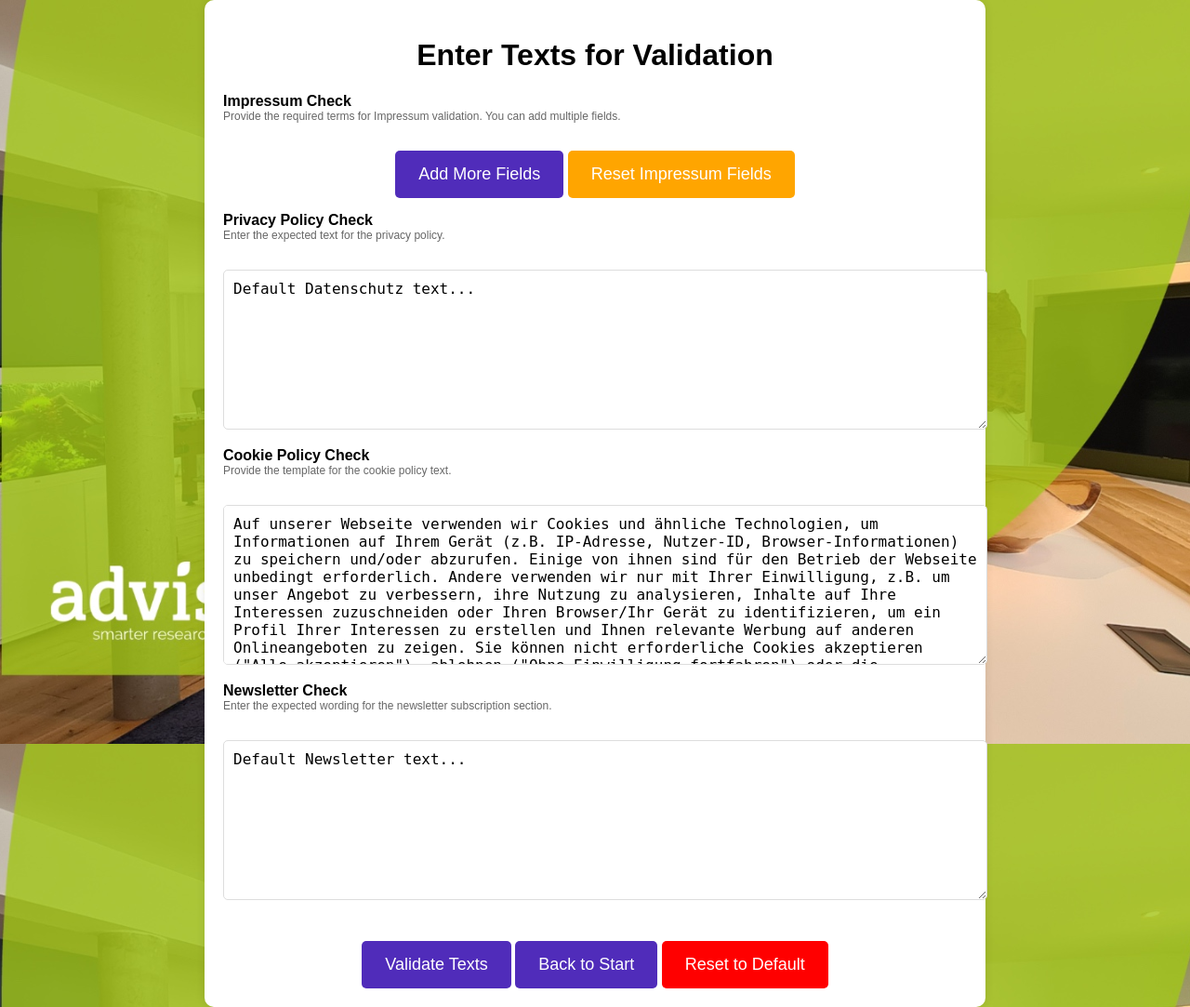
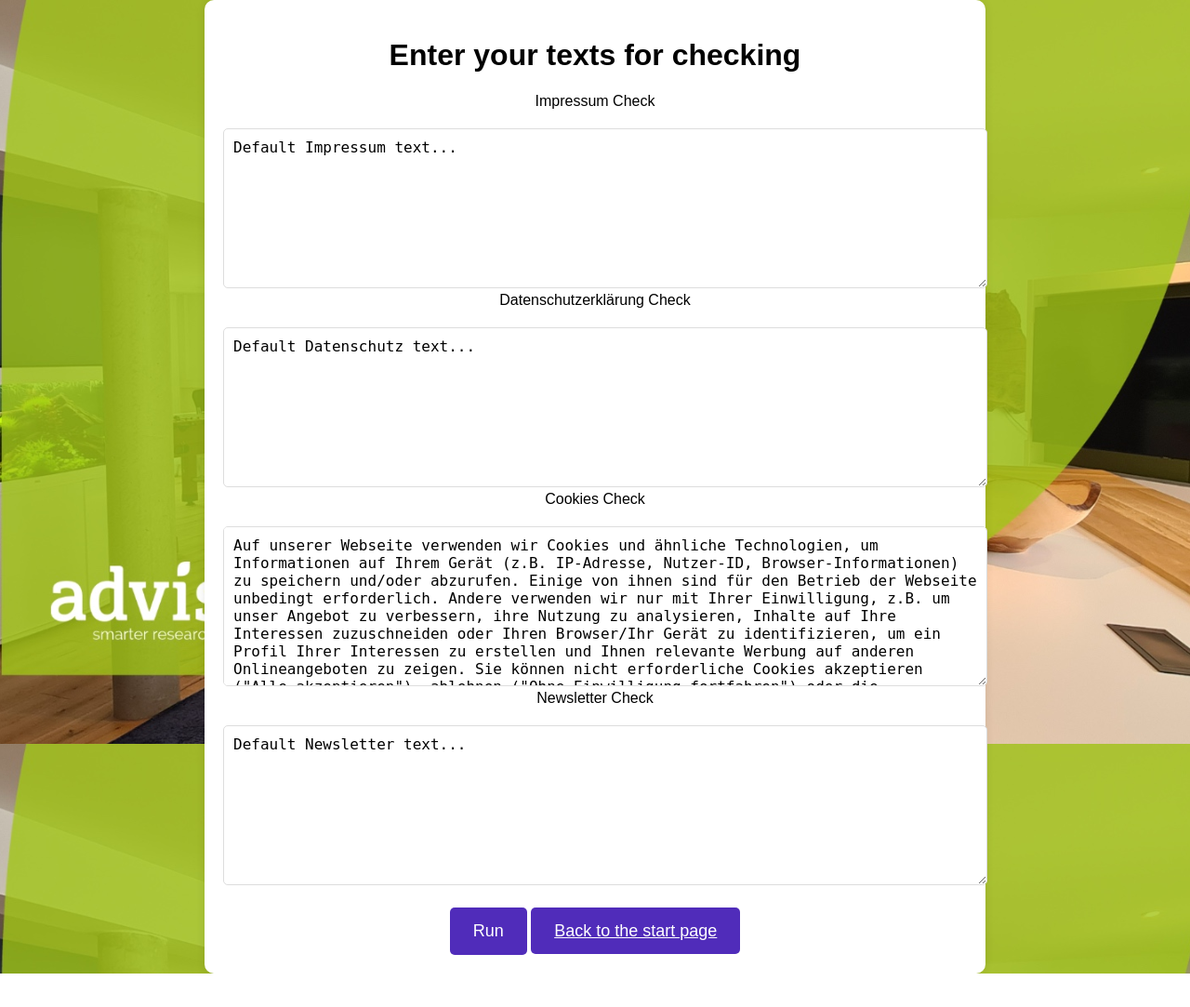
Before and after one commit to ecemeverett/Projektarbeit, a Flask app: page /templates in a window 1280 px wide. Shown: the whole page at 93% size. After the commit the page ends 1047 px from the top, so only its background shows below. Run offline with Flask 3, Linux system fonts and the light colour scheme.

Commit message:
Add files via upload

```diff
--- a/Project_new/app.py
+++ b/Project_new/app.py
@@ -24,7 +24,6 @@ from cookie_banner_without_consent import WithoutConsentChecker
 from cookie_options import CookieSelectionChecker
 from cookie_banner_text import CookieBannerText
 from cookie_banner_link_checker import CookieBannerLinkValidator
-from impressum_checker import ImpressumChecker
 import asyncio
 
 
@@ -88,20 +87,15 @@ def index():
 def templates():
     templates = get_templates()  # Retrieve templates from session
     if request.method == 'POST':
-        additional_impressum = request.form.getlist('additional_impressum')  # Formulareingaben abholen
-        print("Form Data Received:", request.form)
         new_templates = {
-            'impressum': request.form.get('impressum', DEFAULT_TEMPLATES['impressum']),
-            'datenschutz': request.form.get('datenschutz', DEFAULT_TEMPLATES['datenschutz']),
+            'impressum': request.form.get('impressum',DEFAULT_TEMPLATES['impressum']),
+            'datenschutz': request.form.get('datenschutz',DEFAULT_TEMPLATES['datenschutz']),
             'cookie_policy': request.form.get('cookie_policy', DEFAULT_TEMPLATES['cookie_policy']),
-            'newsletter': request.form.get('newsletter', DEFAULT_TEMPLATES['newsletter']),
-             'additional_impressum': request.form.getlist('additional_impressum[]')   # Save additional terms
+            'newsletter': request.form.get('newsletter', DEFAULT_TEMPLATES['newsletter'])
         }
-        set_templates(new_templates)  # Save updated templates in session
-        print("Debug (templates): Templates saved in session:", session['templates'])  # Debugging
+        set_templates(new_templates)  # Save updated templates
         return redirect(url_for('check_compliance'))
-    return render_template('templates.html', templates=templates, DEFAULT_TEMPLATES=DEFAULT_TEMPLATES)
-
+    return render_template('templates.html', templates=templates)
 
 @app.route('/check_compliance')
 async def check_compliance():
@@ -111,97 +105,75 @@ async def check_compliance():
 
     start_time = datetime.now()  # Startzeit erfassen
 
-    # Checker-Instanzen erstellen
     checker = CookieBannerVis()
     checker2 = WithoutConsentChecker()
     checker3 = CookieSelectionChecker()
     checker4 = CookieBannerText()
     checker5 = CookieBannerLinkValidator()
-    checkerM1 = ImpressumChecker()
 
     # Initialize criteria results and feedback results
     criteria_results = {}
     feedback_results = {}
 
     try:
-        # Perform checks asynchronously
+        # Perform cookie banner checks asynchronously
         tasks = [
             checker.check_visibility(url),
             checker2.check_ohne_einwilligung_link(url),
             checker3.check_cookie_selection(url),
-            checker5.check_banner_and_links(url)
+            checker5.check_banner_and_links(url),
+            #asyncio.to_thread(check_clear_cta, url),
+            #asyncio.to_thread(check_age_limitation, url)
         ]
 
-        # Sync check for ImpressumChecker (not asynchronous)
-        templates = get_templates()
-        additional_impressum = templates.get('additional_impressum', [])
-
-        print("Debug (check_compliance): Loaded additional_impressum:", additional_impressum)  # Debugging
-
-        # Überprüfen, ob Begriffe vorhanden sind
-        if not additional_impressum:
-            print("No additional Impressum terms found.")
-        impressum_url, term_results, _, _ = checkerM1.check_terms(url, additional_impressum)
-        print("Debug (check_compliance): Term Results from checkerM1:", term_results)
-
-        # Feedback für Impressum
-        impressum_feedback = f"Impressum found at {impressum_url}." if impressum_url else "No valid Impressum link found."
-
-        # Debug: Ausgeben der Impressum-Ergebnisse
-        print(f"Impressum URL: {impressum_url}")
-        print(f"Impressum Terms Results: {term_results}")
-
-        # Wait for all asynchronous tasks to complete
+        # Wait for all tasks to complete concurrently
         results = await asyncio.gather(*tasks, return_exceptions=True)
 
-        # Process asynchronous results
+        # Debug print
+        for idx, result in enumerate(results):
+            print(f"Task {idx} result: {result} (Type: {type(result)})")
+
+        # Extract results safely
         banner_result, banner_feedback = results[0] if not isinstance(results[0], Exception) else (False, str(results[0]))
         ohne_einwilligung_result, ohne_feedback = results[1] if not isinstance(results[1], Exception) else (False, str(results[1]))
         selection_result, selection_feedback = results[2] if not isinstance(results[2], Exception) else (False, str(results[2]))
         imprint_privacy_result, imprint_privacy_feedback = results[3] if not isinstance(results[3], Exception) else (False, str(results[3]))
+        #cta_result, cta_feedback = results[3] if not isinstance(results[3], Exception) else (False, str(results[3]))
+        #age_limitation_result, age_limitation_feedback = results[4] if not isinstance(results[4], Exception) else (False, str(results[4]))
 
         # Perform text comparison
         try:
+            templates = get_templates()  # Retrieve templates
             website_text = await checker4.extract_cookie_banner_text(url)
             cookie_policy_template = templates['cookie_policy']  # Access the 'cookie_policy' template
             text_comparison_result, similarity, text_comparison_feedback = checker4.compare_cookie_banner_text(
-                website_text, cookie_policy_template
+            website_text, cookie_policy_template
             )
         except Exception as e:
             text_comparison_result = False
             text_comparison_feedback = f"Error during text comparison: {e}"
 
-        # Populate criteria results
+        # Populate criteria results and feedback
         criteria_results = {
             "Cookie Banner Visibility": banner_result,
             "Ohne Einwilligung Link": ohne_einwilligung_result,
             "Cookie Selection": selection_result,
             "Cookie Banner Text Comparison": text_comparison_result,
             "Cookie Banner Links to Imprint and Privacy Policy": imprint_privacy_result,
-            "Impressum URL": impressum_url or "Not found"
+           # "Clear CTA": cta_result,
+           # "Age Limitation": age_limitation_result,
         }
 
-        # Add detailed impressum terms check
-        for term, found in term_results.items():
-            criteria_results[f"Impressum Term: {term}"] = found
-
-        # Populate feedback results
         feedback_results = {
             "Cookie Banner Visibility": banner_feedback,
             "Ohne Einwilligung Link": ohne_feedback,
             "Cookie Selection": selection_feedback,
             "Cookie Banner Text Comparison": text_comparison_feedback,
             "Cookie Banner Links to Imprint and Privacy Policy": imprint_privacy_feedback,
-            "Impressum Check": impressum_feedback
+           # "Clear CTA": cta_feedback,
+           # "Age Limitation": age_limitation_feedback,
         }
 
-        # Add feedback for impressum terms
-        for term, found in term_results.items():
-            feedback_results[f"Impressum Term: {term}"] = "Found" if found else "Not Found"
-
-        # Debug: Ausgeben von Criteria- und Feedback-Ergebnissen
-        print(f"Criteria Results: {criteria_results}")
-        print(f"Feedback Results: {feedback_results}")
 
     except Exception as e:
         # Handle errors gracefully and populate default feedback
@@ -218,47 +190,12 @@ async def check_compliance():
 
     # Generate PDF
     date_time = datetime.now().strftime("%Y-%m-%d %H:%M:%S")
-    pdf_content = generate_pdf(
-        url,
-        conformity,
-        criteria_results,
-        feedback_results,
-        date_time,
-        duration
-    )
+    pdf_content = generate_pdf(url, conformity, criteria_results, feedback_results, date_time,duration)
 
     # Save to database
     await asyncio.to_thread(save_result, url, conformity, pdf_content)  # Save to database in a thread
 
     return redirect(url_for('results'))
-
-def save_result(url, conformity, pdf_content):
-    try:
-        conn = sqlite3.connect('compliance.db')
-        cursor = conn.cursor()
-
-        # Tabelle erstellen, falls sie nicht existiert
-        cursor.execute('''
-            CREATE TABLE IF NOT EXISTS compliance (
-                id INTEGER PRIMARY KEY AUTOINCREMENT,
-                date DATETIME DEFAULT (datetime('now', 'localtime')),
-                url TEXT NOT NULL,
-                conformity TEXT NOT NULL,
-                conformity_details BLOB NOT NULL
-            )
-        ''')
-
-        # Neue Ergebnisse einfügen
-        cursor.execute('''
-            INSERT INTO compliance (url, conformity, conformity_details)
-            VALUES (?, ?, ?)
-        ''', (url, conformity, pdf_content))
-
-        conn.commit()  # Änderungen speichern
-    except sqlite3.Error as e:
-        print(f"An error occurred while saving to database: {e}")
-    finally:
-        conn.close()
 
 
 def check_clear_cta(url):
@@ -503,20 +440,13 @@ def check_newsletter_more_details (soup):
 
 """
 
-def generate_pdf(url, conformity, criteria_results, feedback_results, date_time, duration):
-    html_content = ""  # Sicherstellen, dass die Variable immer initialisiert ist
-    templates = session.get('templates', {})
-    additional_impressum = templates.get('additional_impressum', [])
-
-    html_content += f'''
+def generate_pdf(url, conformity, criteria_results, feedback_results,date_time,duration):
+    html_content = f'''
     <h1>Compliance Report</h1>
     <p><strong>Date and Time:</strong> {date_time}</p>
     <p><strong>URL:</strong> {url}</p>
     <p><strong>Conformity:</strong> {conformity}</p>
     <p><strong>Time taken to generate this PDF:</strong> {duration} seconds</p>
-    <h2>Impressum Check</h2>
-    <p><strong>Result:</strong> {feedback_results.get("Impressum Check", "No feedback available.")}</p>
-    <p><strong>Impressum URL:</strong> {criteria_results.get("Impressum URL", "Not found")}</p>
     <h2>Criteria Results</h2>
     <table border="1" style="width: 100%; border-collapse: collapse;">
     <tr>
@@ -526,49 +456,67 @@ def generate_pdf(url, conformity, criteria_results, feedback_results, date_time,
     </tr>
     '''
 
-    # Generelle Kriterien und Feedbacks einfügen
+    # Iterate over the criteria_results and feedback_results to generate rows for the PDF table
     for criterion in criteria_results.keys():
-        if not criterion.startswith("Impressum Term:"):  # Begriffe aus Impressum separat behandeln
-            met = criteria_results.get(criterion, False)  # Get the status
-            status = "✔️" if met else "❌"
-            feedback = feedback_results.get(criterion, "No feedback available.")
+        met = criteria_results.get(criterion, False)  # Get the status safely
+        status = "✔️" if met else "❌"  # Use checkmark for True, cross for False
+        feedback = feedback_results.get(criterion, "No feedback available.")  # Get feedback, default if not available
 
-            html_content += f'''
-            <tr>
-                <td style="padding: 10px;">{criterion}</td>
-                <td style="padding: 10px;">{status}</td>
-                <td style="padding: 10px;">{feedback}</td>
-            </tr>
-            '''
-
-    # Impressum-spezifische Begriffe hinzufügen
-    html_content += '''
-    <tr>
-        <th colspan="3" style="padding: 10px; text-align: center; background-color: #f2f2f2;">Impressum Terms</th>
-    </tr>
-    '''
-    for term in additional_impressum:
-        status = "✔️" if criteria_results.get(f"Impressum Term: {term}", False) else "❌"
-        feedback = feedback_results.get(f"Impressum Term: {term}", "No feedback available.")
         html_content += f'''
         <tr>
-            <td style="padding: 10px;">{term}</td>
+            <td style="padding: 10px;">{criterion}</td>
             <td style="padding: 10px;">{status}</td>
             <td style="padding: 10px;">{feedback}</td>
         </tr>
         '''
 
-    html_content += '</table>'
+    html_content += '''
+    </table>
+    '''
 
-    # PDF generieren
+    # Create a BytesIO buffer to hold the PDF
     pdf_buffer = io.BytesIO()
+
+    # Convert HTML to PDF
     pisa_status = pisa.CreatePDF(html_content, dest=pdf_buffer)
+
+    # Check for errors during PDF generation
     if pisa_status.err:
         print("Error generating PDF")
         return None
 
-    pdf_buffer.seek(0)
+    # Return the PDF content as bytes
+    pdf_buffer.seek(0)  # Reset buffer position to the beginning
     return pdf_buffer.read()
+
+
+def save_result(url, conformity, pdf_content):
+    try:
+        conn = sqlite3.connect('compliance.db')
+        cursor = conn.cursor()
+
+        # Create the table if it doesn't exist
+        cursor.execute('''
+            CREATE TABLE IF NOT EXISTS compliance (
+                id INTEGER PRIMARY KEY AUTOINCREMENT,
+                date DATETIME DEFAULT (datetime('now', 'localtime')),
+                url TEXT NOT NULL,
+                conformity TEXT NOT NULL,
+                conformity_details BLOB NOT NULL
+            )
+        ''')  # Ensure the PDF content can be stored as a BLOB
+
+        # Insert the new result into the database
+        cursor.execute('''
+            INSERT INTO compliance (url, conformity, conformity_details)
+            VALUES (?, ?, ?)
+        ''', (url, conformity, pdf_content))
+
+        conn.commit()  # Commit the transaction
+    except sqlite3.Error as e:
+        print(f"An error occurred: {e}")  # Log the error for debugging
+    finally:
+        conn.close()  # Ensure the database connection is closed
 
 
 
@@ -621,13 +569,6 @@ def execute_query(query, params=()):
     conn.close()
     return results
 
-@app.route('/reset_templates', methods=['POST'])
-def reset_templates():
-    # Setze Templates auf Standardwerte
-    session['templates'] = DEFAULT_TEMPLATES
-    return '', 204  # Rückgabe: Kein Inhalt, nur Erfolgsstatus
-
-
 @app.route('/database', methods=['GET'])
 def database():
     page = request.args.get('page', 1, type=int)
--- a/Project_new/templates/templates.html
+++ b/Project_new/templates/templates.html
@@ -4,7 +4,7 @@
 <head>
     <meta charset="UTF-8">
     <meta name="viewport" content="width=device-width, initial-scale=1.0">
-    <title>Text Validation</title>
+    <title>Textprüfung</title>
     <style>
         body {
             font-family: Arial, sans-serif;
@@ -32,18 +32,6 @@
             font-size: 16px;
             border-radius: 5px;
             border: 1px solid #ddd;
-            resize: vertical;
-        }
-
-        .impressum-textarea {
-            width: 100%;
-            height: 50px;
-            font-size: 14px;
-            margin-top: 10px;
-            padding: 5px;
-            border-radius: 5px;
-            border: 1px solid #ddd;
-            resize: vertical;
         }
 
         button {
@@ -57,10 +45,6 @@
             cursor: pointer;
         }
 
-        button:hover {
-            background-color: #3a2394;
-        }
-
         .button2 {
             padding: 15px 25px;
             font-size: 18px;
@@ -70,124 +54,73 @@
             border: none;
             border-radius: 5px;
             cursor: pointer;
-            text-decoration: none;
-            display: inline-block;
-        }
-
-        .button2:hover {
-            background-color: #3a2394;
-        }
-
-        .additional-field {
-            margin-top: 10px;
-        }
-
-        label {
-            font-weight: bold;
-            margin-top: 15px;
-            display: block;
-            text-align: left;
-        }
-
-        .tooltip {
-            font-size: 12px;
-            color: #666;
-            display: block;
-            margin-bottom: 10px;
-            text-align: left;
         }
     </style>
 </head>
 
 <body>
     <div class="container">
-        <h1>Enter Texts for Validation</h1>
+        <h1>Enter your texts for checking</h1>
         <form method="POST">
             <input type="hidden" name="url" value="{{ url }}">
 
             <label for="impressum">Impressum Check</label>
-            <span class="tooltip">Provide the required terms for Impressum validation. You can add multiple fields.</span>
+            <textarea id="impressum" name="impressum"
+                placeholder="Please enter your variables">{{ templates['impressum'] }}</textarea>
 
-            <!-- Vorhandene Impressum-Felder anzeigen -->
-            <div id="additional-fields">
-                {% for term in templates.get('additional_impressum', []) %}
-                <textarea name="additional_impressum[]" class="impressum-textarea" placeholder="Enter additional term">{{ term }}</textarea>
-                {% endfor %}
-            </div>
-            <div class="button-container">
-            <button type="button" onclick="addImpressumField()">Add More Fields</button>
-            <button type="button" style="background-color: orange;" onclick="resetImpressumFields()">Reset Impressum Fields</button>
-           </div>
+            <label for="datenschutz">Datenschutzerklärung Check</label>
+            <textarea id="datenschutz" name="datenschutz"
+                placeholder="Please enter your Text">{{ templates['datenschutz'] }}</textarea>
 
-            <label for="datenschutz">Privacy Policy Check</label>
-            <span class="tooltip">Enter the expected text for the privacy policy.</span>
-            <textarea id="datenschutz" name="datenschutz"
-                placeholder="Enter Privacy Policy text here">{{ templates['datenschutz'] }}</textarea>
-
-            <label for="cookie_policy">Cookie Policy Check</label>
-            <span class="tooltip">Provide the template for the cookie policy text.</span>
+            <label for="cookie_policy">Cookies Check</label>
             <textarea id="cookie_policy" name="cookie_policy"
-                placeholder="Enter Cookie Policy text here">{{ templates['cookie_policy'] }}</textarea>
+                placeholder="Please enter your Text">{{ templates['cookie_policy'] }}</textarea>
 
             <label for="newsletter">Newsletter Check</label>
-            <span class="tooltip">Enter the expected wording for the newsletter subscription section.</span>
             <textarea id="newsletter" name="newsletter"
-                placeholder="Enter Newsletter text here">{{ templates['newsletter'] }}</textarea>
+                placeholder="Please enter your Text">{{ templates['newsletter'] }}</textarea>
 
-            <button type="submit">Validate Texts</button>
-            <a href="{{ url_for('index') }}" class="button2">Back to Start</a>
-            <button type="button" style="background-color: red;" onclick="resetToDefault()">Reset to Default</button>
+
+            <button type="submit">Run</button>
+            <a href="{{ url_for('index') }}" class=button2>Back to the start page</a>
         </form>
     </div>
     <script>
-            document.querySelector('form').addEventListener('submit', function () {
-            const fields = document.querySelectorAll('.impressum-textarea');
-            fields.forEach(field => {
-             if (!field.value.trim()) {
-                 field.value = ''; // Leeren Wert explizit setzen
-             }
-             });
-                });
+        // Definiere die Standardtexte
+        const defaultTexts = {
+            impressum: "Here Imprint variables.",
+            datenschutz: "Standardtext für Datenschutzerklärung.",
+            cookie_policy: `Auf unserer Webseite verwenden wir Cookies und ähnliche Technologien, um Informationen auf Ihrem Gerät (z.B. IP-Adresse, Nutzer-ID, Browser-Informationen) zu speichern und/oder abzurufen. Einige von ihnen sind für den Betrieb der Webseite unbedingt erforderlich. Andere verwenden wir nur mit Ihrer Einwilligung, z.B. um unser Angebot zu verbessern, ihre Nutzung zu analysieren, Inhalte auf Ihre Interessen zuzuschneiden oder Ihren Browser/Ihr Gerät zu identifizieren, um ein Profil Ihrer Interessen zu erstellen und Ihnen relevante Werbung auf anderen Onlineangeboten zu zeigen. Sie können nicht erforderliche Cookies akzeptieren ("Alle akzeptieren"), ablehnen ("Ohne Einwilligung fortfahren") oder die Einstellungen individuell anpassen und Ihre Auswahl speichern ("Auswahl speichern"). Zudem können Sie Ihre Einstellungen (unter dem Link "Cookie-Einstellungen") jederzeit aufrufen und nachträglich anpassen. Weitere Informationen enthalten unsere Datenschutzinformationen.`,
+            newsletter: "Standardtext für Newsletter."
+        };
 
-        // Dynamisch ein neues Feld hinzufügen
-         function addImpressumField() {
-         const additionalFields = document.getElementById('additional-fields');
-         const newField = document.createElement('textarea');
-         newField.name = 'additional_impressum[]';
-         newField.classList.add('impressum-textarea');
-         newField.placeholder = 'Enter additional term';
-         additionalFields.appendChild(newField);
-        }
+        document.querySelector("form").addEventListener("submit", function (event) {
+            let textareas = document.querySelectorAll("textarea");
+            let allFilled = true;
 
-        function resetImpressumFields() {
-        // Leere den Inhalt des Containers
-        document.getElementById('additional-fields').innerHTML = '';
-    }
+            textareas.forEach(textarea => {
+                if (textarea.value.trim() === "") {
+                    allFilled = false;
+                }
+            });
 
-    function resetToDefault() {
-        fetch('{{ url_for("reset_templates") }}', {
-            method: 'POST',
-            headers: { 'Content-Type': 'application/json' },
-        }).then(response => {
-            if (response.ok) {
-                // Die Standardwerte aus `DEFAULT_TEMPLATES` setzen
-                document.getElementById('datenschutz').value = `{{ DEFAULT_TEMPLATES["datenschutz"] }}`;
-                document.getElementById('cookie_policy').value = `{{ DEFAULT_TEMPLATES["cookie_policy"] }}`;
-                document.getElementById('newsletter').value = `{{ DEFAULT_TEMPLATES["newsletter"] }}`;
+            if (!allFilled) {
+                event.preventDefault(); // Verhindert das Absenden des Formulars
+                let confirmMessage = "Some fields are empty. Would you like to continue with the standard texts?";
+                if (confirm(confirmMessage)) {
+                    // Setze die Standardtexte ein
+                    textareas.forEach(textarea => {
+                        if (textarea.value.trim() === "") {
+                            textarea.value = defaultTexts[textarea.name] || ""; // Standardtext einsetzen
+                        }
+                    });
+                    this.submit(); // Formular absenden
+                }
+            }
+        });
+    </script>
 
-                // Zusätzliche Impressum-Felder löschen
-                const additionalFields = document.getElementById('additional-fields');
-                additionalFields.innerHTML = '';
 
-                alert('All fields have been reset to default!');
-            } else {
-                alert('Failed to reset to default.');
-            }
-        }).catch(error => {
-            console.error('Error:', error);
-        });
-    }
-    </script>
 </body>
 
 </html>
```
Also changed, not shown: Project_new/compliance.db.
